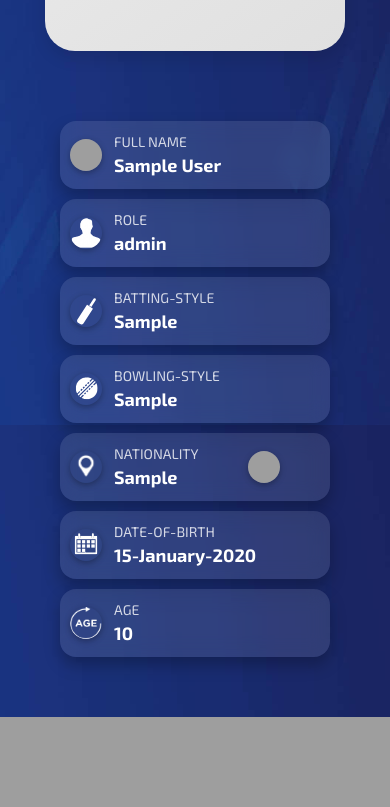
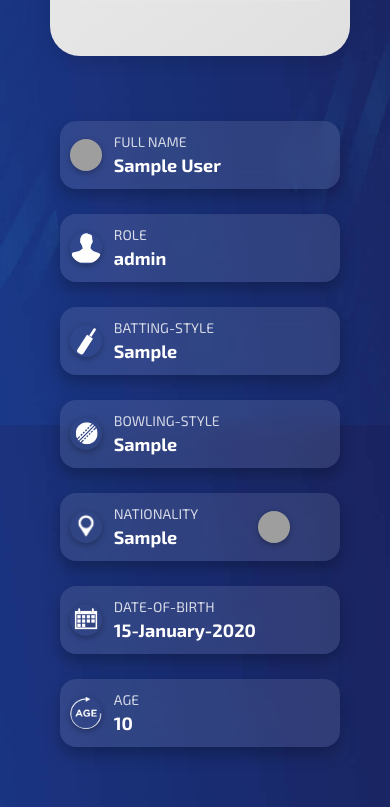
Before and after one commit to rakshith2000/WPL2025-Final, a Flask app: template WPL/templates/squad_details.html in a window 390 px wide. Shown: the part 494-1301 px from the top of the page. Before the commit the page ends 1211 px from the top, so only its background shows below. Run offline with Flask 3, Linux system fonts and the light colour scheme; tables that the repository leaves empty hold one stand-in row (values such as "Sample post"); the template is opened without the code that fills it: values that come from a table or form of the project are taken from there, most other values are stand-ins (such as "Sample title", 1, 10 or a date in 2020); some libraries are stand-ins or nearby versions; grey boxes are pictures that could not be loaded.

Commit message:
Update squad details file

```diff
--- a/WPL/templates/squad_details.html
+++ b/WPL/templates/squad_details.html
@@ -39,23 +39,57 @@ body {
         background-color: #f7b733;
     }
 
-.flex-item1{
-flex: 0 0 230px;
+.player-container {
+    display: flex;
+    flex-wrap: wrap;
+    gap: 30px;
+    padding: 20px;
+    width: 95%;
+    margin: 0 auto;
+    min-height: calc(100vh - 75px);
+    align-items: center;
+    justify-content: center;
+}
+
+.flex-item1 {
+    flex: 0 0 auto;
     margin: 5px;
     padding-bottom: 0px;
 }
 
-.flex-item2{
-flex: 0 0 600px;
-margin: 5px auto;
+.flex-item2 {
+    flex: 1 1 auto;
+    min-width: 300px;
+    max-width: 900px;
+    margin: 5px;
     padding-bottom: 0px;
-justify-content: space-between;
+    display: flex;
+    justify-content: center;
 }
 
-@media (max-width: 768px) { /* Adjust this breakpoint as needed */
+.details-grid {
+    display: grid;
+    grid-template-columns: repeat(2, minmax(300px, 1fr));
+    gap: 15px;
+    justify-content: center;
+    justify-items: center;
+    align-items: center;
+    width: 100%;
+}
+
+@media (max-width: 1024px) {
+    .player-container {
+        flex-direction: column;
+        align-items: center;
+    }
+
     .flex-item2 {
-        flex: 0 0 90%; /* Use a percentage for smaller screens */
-        max-width: 100%; /* Ensure it doesn't exceed the screen width */
+        width: 100%;
+        max-width: 600px;
+    }
+
+    .details-grid {
+        grid-template-columns: 1fr;
     }
 }
 
@@ -91,12 +125,13 @@ color: white;
   background: linear-gradient(145deg, var(--c1), var(--c2), var(--c3));
   padding: 25px;
   text-align: center;
-  height: 100%;
-    width: 320px;
+  min-height: 450px;
+  width: 100%;
   border-radius: 30px;
   display: flex;
   flex-direction: column;
-  justify-content: space-between;
+  justify-content: center;
+  align-items: center;
   position: relative;
 }
 
@@ -192,7 +227,9 @@ color: white;
       align-items: center;
       gap: 12px;
       box-shadow: 0 8px 16px rgba(0, 0, 0, 0.25);
-        margin-bottom: 10px; /* Add this line for spacing */
+      margin-bottom: 10px;
+      width: 100%;
+      max-width: 300px;
     }
 
     .info-card i {
@@ -318,7 +355,8 @@ color: white;
 </style>
 <div style="background-image: url('/static/images/banner_bg.jpg'); background-size: cover;
             background-attachment: fixed;">
-<div class="flex-container">
+<div class="player-container">
+    <div class="flex-item1">
         <div class="flex-item">
             <div class="grad1" style="--c1: {{ clr['c1'] }}; --c2: {{ clr['c2'] }}; --c3: {{ clr['c3'] }}">
             {% set name=sq.Name %}
@@ -353,11 +391,9 @@ color: white;
 	</div>
     </div>
 </div>
-<center>
-<div class="flex-container">
     <div class="flex-item2">
         <div class="grad2" style="--c1: {{ clr['c1'] }}; --c2: {{ clr['c2'] }}; --c3: {{ clr['c3'] }}">
-            <center>
+            <div class="details-grid">
             <div class="info-card">
               <img src="/static/images/squad_logos/{{ team }}.webp" alt="Role Icon">
               <div class="info-content">
```
Lines whose indentation alone changed are shown as unchanged.
